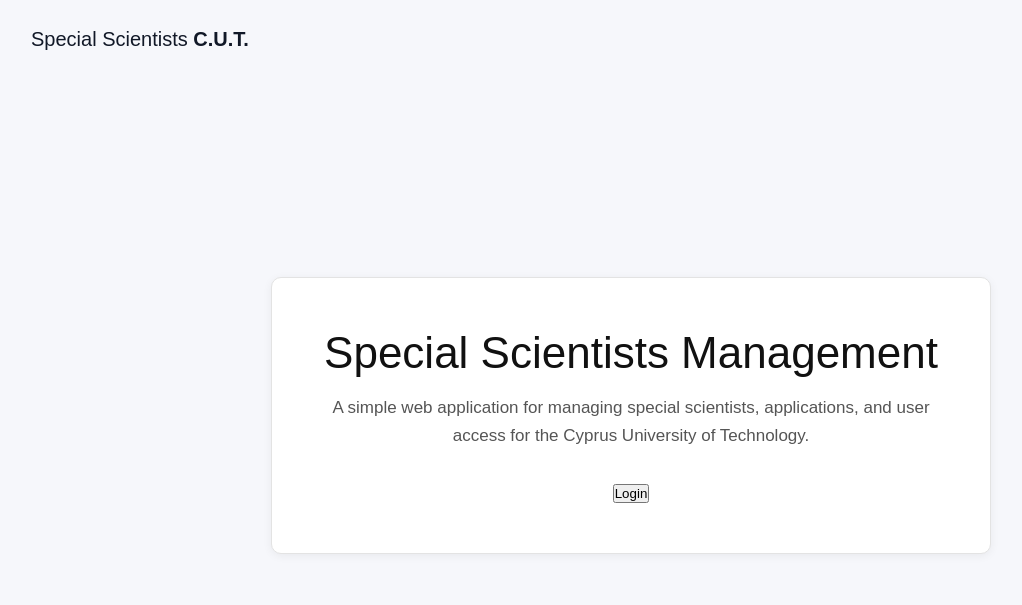
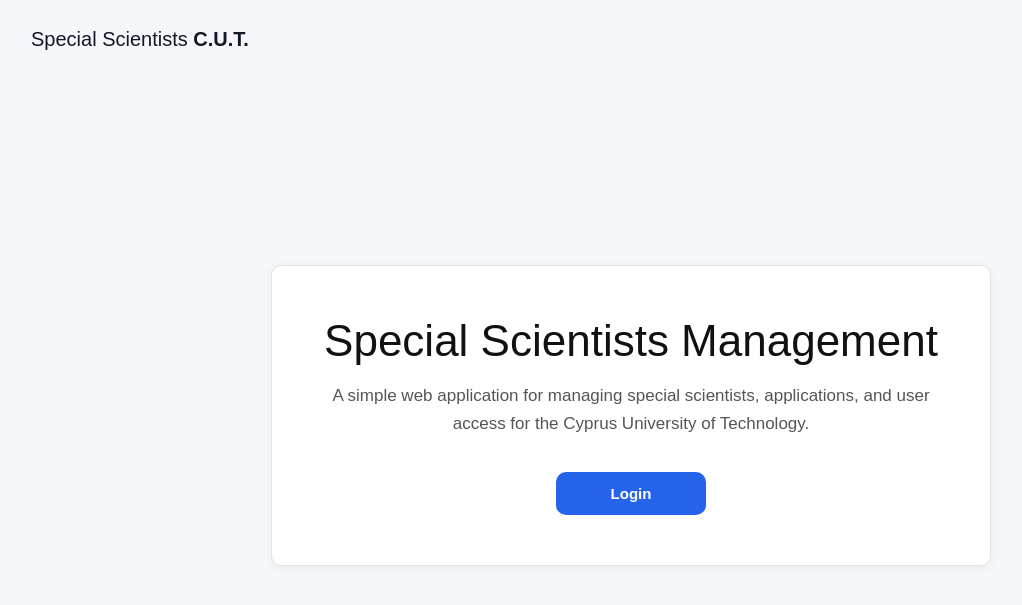
Before and after one commit to Giorgos-Chiras/Special_Scientists_Management_CSE326, a PHP site: page / in a window 1280 px wide. Shown: the top 605 px of the page, without its empty margins (9-1031 px from the left). Run offline with PHP 8.4, Linux system fonts and the light colour scheme.

Commit message:
Minor fixes to landing page

```diff
--- a/assets/css/landing.css
+++ b/assets/css/landing.css
@@ -100,6 +100,7 @@
         align-items: center;
     }
 
+
     .landing-actions a,
     .landing-actions button,
     .secondary-btn {
--- a/includes/db.php
+++ b/includes/db.php
@@ -1,10 +1,13 @@
 <?php
 
+/**
+ * CHANGE THIS TO YOUR OWN DATABASE CREDENTIALS!!
+ */
 $host = 'localhost';
 $dbname = 'special_scientists_project';
 $username = 'root';
-$port = '3308';
 $password = '';
+$port = '3306';
 
 try {
     $dsn = "mysql:host=$host;port=$port;dbname=$dbname;charset=utf8mb4";
--- a/index.php
+++ b/index.php
@@ -48,10 +48,9 @@ session_start();
 
                 <?php else: ?>
 
-                    <a href="auth/login.php">
-                        <button type="button">Login</button>
+                 <a href="auth/login.php">
+                        <button type="button" class="btn btn-primary">Login</button>
                     </a>
-
                 <?php endif; ?>
 
             </div>
```
